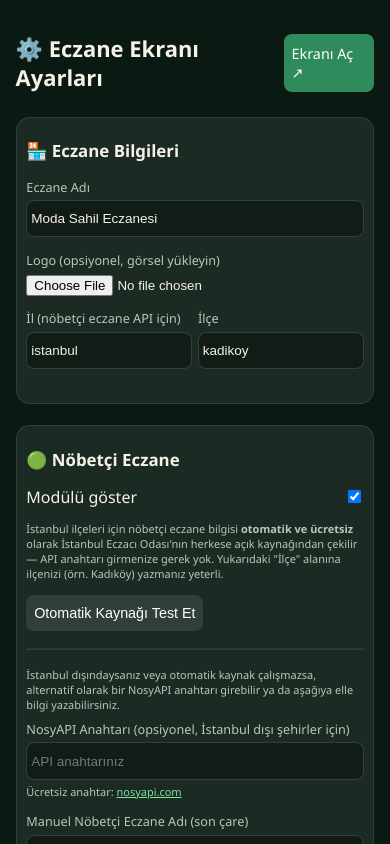
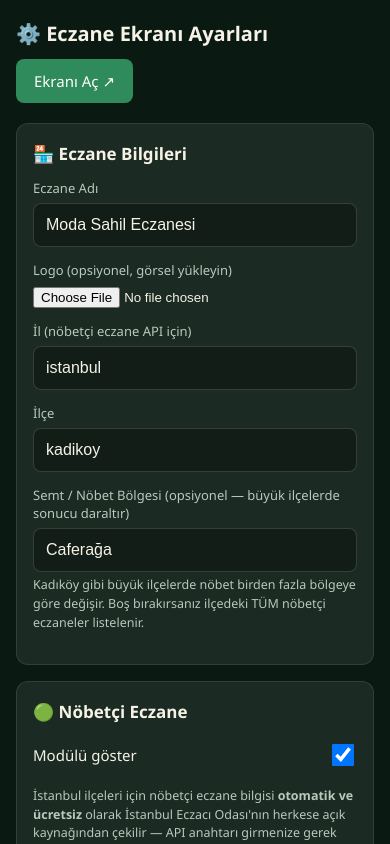
Before and after one commit to Utkusert98/eczane-ekran, a plain HTML site: page admin.html in a window 390 px wide. Drawn offline with Linux system fonts and the light colour scheme.

Commit message:
Nobetci bolgesini Kadikoy/Merkez'e darat, gercek logo icin marka slayti, telefon uyumlu admin panel

```diff
--- a/admin.html
+++ b/admin.html
@@ -32,6 +32,11 @@
           <label>İlçe</label>
           <input type="text" id="district" placeholder="örn: cankaya" />
         </div>
+      </div>
+      <div class="field">
+        <label>Semt / Nöbet Bölgesi (opsiyonel — büyük ilçelerde sonucu daraltır)</label>
+        <input type="text" id="semt" placeholder="örn: Caferağa" />
+        <div class="hint">Kadıköy gibi büyük ilçelerde nöbet birden fazla bölgeye göre değişir. Boş bırakırsanız ilçedeki TÜM nöbetçi eczaneler listelenir.</div>
       </div>
     </div>
 
--- a/css/style.css
+++ b/css/style.css
@@ -352,6 +352,13 @@ html, body {
 
 .empty-slide .slide-title { font-size: clamp(20px, 3.6vmin, 40px); }
 
+.brand-logo-large {
+  max-width: min(72vw, 560px);
+  max-height: 55vh;
+  object-fit: contain;
+  filter: drop-shadow(0 12px 40px rgba(0, 0, 0, 0.45));
+}
+
 /* ---------- Admin ---------- */
 
 .admin-wrap {
@@ -493,3 +500,64 @@ html, body {
   padding: 0.4vh 1vw;
   font-size: 1.3vh;
 }
+
+/* ---------- Admin: telefon / dar ekran ---------- */
+@media (max-width: 640px) {
+  .admin-wrap {
+    padding: 20px 16px 60px;
+    height: auto;
+    min-height: 100vh;
+  }
+
+  .admin-header {
+    flex-wrap: wrap;
+    gap: 12px;
+    margin-bottom: 20px;
+  }
+
+  .admin-header h1 { font-size: 20px; }
+
+  .card { padding: 18px 16px; margin-bottom: 16px; border-radius: 12px; }
+  .card h2 { font-size: 17px; margin-bottom: 14px; }
+
+  .field { margin-bottom: 14px; }
+  .field label { font-size: 13px; margin-bottom: 6px; }
+
+  .field input[type="text"],
+  .field input[type="number"],
+  .field input[type="password"],
+  .field textarea,
+  .field select {
+    font-size: 16px; /* iOS'ta otomatik yakınlaştırmayı engeller */
+    padding: 12px 12px;
+  }
+
+  .field-row {
+    flex-direction: column;
+    gap: 0;
+  }
+
+  .toggle-row {
+    padding: 4px 0;
+  }
+  .toggle-row label { font-size: 15px; }
+  .toggle-row input[type="checkbox"] {
+    width: 22px;
+    height: 22px;
+  }
+
+  .btn {
+    font-size: 15px;
+    padding: 12px 18px;
+    min-height: 44px;
+  }
+
+  .hint { font-size: 12.5px; line-height: 1.5; }
+  .status-msg { font-size: 13px; }
+
+  .campaign-item, .tip-item {
+    flex-wrap: wrap;
+    gap: 8px;
+  }
+  .campaign-item img { width: 56px; height: 56px; }
+}
--- a/js/admin.js
+++ b/js/admin.js
@@ -13,6 +13,7 @@ function populateForm() {
   document.getElementById('pharmacyName').value = cfg.pharmacy.name || '';
   document.getElementById('city').value = cfg.pharmacy.city || '';
   document.getElementById('district').value = cfg.pharmacy.district || '';
+  document.getElementById('semt').value = cfg.pharmacy.semt || '';
 
   document.getElementById('dutyEnabled').checked = cfg.duty.enabled;
   document.getElementById('dutyApiKey').value = cfg.duty.apiKey || '';
@@ -54,6 +55,7 @@ function readFormIntoCfg() {
   cfg.pharmacy.name = document.getElementById('pharmacyName').value.trim();
   cfg.pharmacy.city = document.getElementById('city').value.trim();
   cfg.pharmacy.district = document.getElementById('district').value.trim();
+  cfg.pharmacy.semt = document.getElementById('semt').value.trim();
 
   cfg.duty.enabled = document.getElementById('dutyEnabled').checked;
   cfg.duty.apiKey = document.getElementById('dutyApiKey').value.trim();
@@ -92,6 +94,7 @@ async function testDutyApi() {
   statusEl.textContent = 'Test ediliyor...';
 
   const district = document.getElementById('district').value.trim();
+  const semt = document.getElementById('semt').value.trim();
   if (!district) {
     statusEl.className = 'status-msg err';
     statusEl.textContent = 'Önce yukarıya ilçenizi yazın (örn. Kadıköy).';
@@ -99,7 +102,9 @@ async function testDutyApi() {
   }
 
   try {
-    const res = await fetch('/api/nobetci?ilce=' + encodeURIComponent(district));
+    let url = '/api/nobetci?ilce=' + encodeURIComponent(district);
+    if (semt) url += '&semt=' + encodeURIComponent(semt);
+    const res = await fetch(url);
     const json = await res.json();
     if (json.status !== 'ok') throw new Error(json.message || 'Kaynak yanıt vermedi');
     if (!json.pharmacies.length) {
--- a/js/config.js
+++ b/js/config.js
@@ -9,6 +9,7 @@ function defaultConfig() {
       logoDataUrl: '',
       city: 'istanbul',
       district: 'kadikoy',
+      semt: 'Caferağa', // Kadıköy/Merkez nöbet bölgesi
     },
     duty: {
       enabled: true,
@@ -25,7 +26,6 @@ function defaultConfig() {
     },
     slideDuration: 14,
     campaigns: [
-      { id: 'hosgeldiniz', imageDataUrl: 'assets/campaigns/hosgeldiniz.svg', title: '', duration: 12 },
       { id: 'grip-asisi', imageDataUrl: 'assets/campaigns/grip-asisi.svg', title: '', duration: 14 },
       { id: 'baglisiklik', imageDataUrl: 'assets/campaigns/baglisiklik.svg', title: '', duration: 14 },
       { id: 'cilt-bakimi', imageDataUrl: 'assets/campaigns/cilt-bakimi.svg', title: '', duration: 14 },
```
Also changed, not shown: api/nobetci.js (+9 -0 lines), js/display.js (+23 -1 lines), assets/campaigns/hosgeldiniz.svg (deleted).
